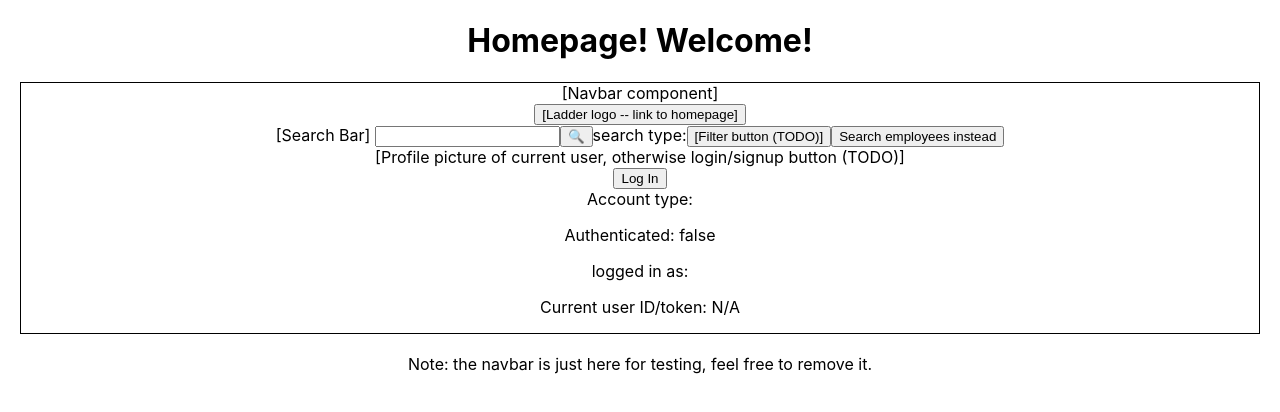
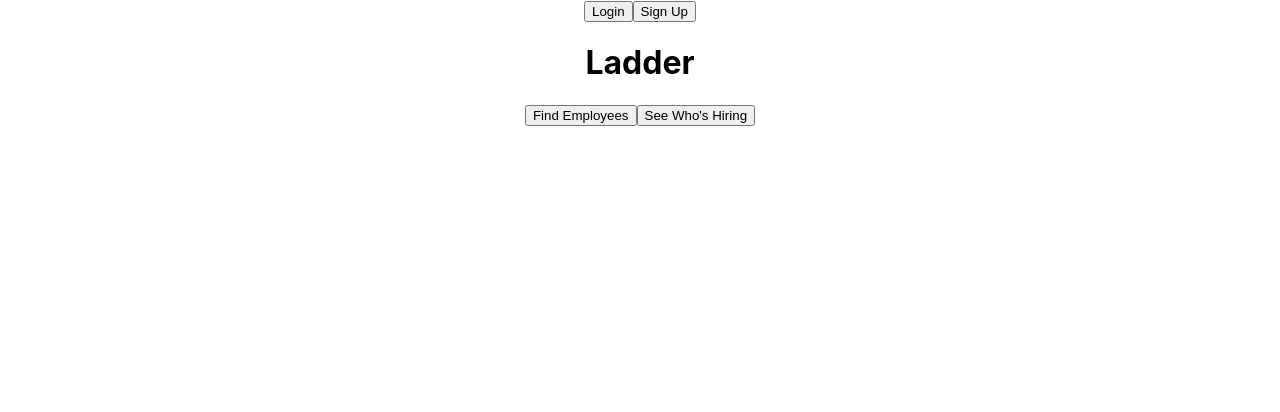
Before and after one commit to devvramesh/ladder, a React (Create React App) app in the folder frontend/: page / in a window 1280 px wide. Shown: the top 412 px of the page. Built offline with nearby package versions, Linux system fonts and the light colour scheme.

Commit message:
homepage with button links

```diff
--- a/frontend/src/components/homepage.jsx
+++ b/frontend/src/components/homepage.jsx
@@ -1,14 +1,24 @@
 import React from "react";
 import {Link} from "react-router-dom";
 import {makeBackendRequest} from "../util"
-import Navbar from "./navbar";
+import LoginButton from "./login_button";
 
 export default class Home extends React.Component {
-  render() {
-    return (<div>
-      <h1>Homepage! Welcome!</h1>
-      <Navbar></Navbar>
-      <div>Note: the navbar is just here for testing, feel free to remove it.</div>
-    </div>)
-  }
+    render() {
+        return (<div>
+            <Link to="/login">
+                <button>Login</button>
+            </Link>
+            <Link to="/signup">
+                <button>Sign Up</button>
+            </Link>
+            <h1>Ladder</h1>
+            <Link to="/search?category=employee">
+                <button>Find Employees</button>
+            </Link>
+            <Link to="/search?category=job">
+                <button>See Who's Hiring</button>
+            </Link>
+        </div>)
+    }
 }
```
